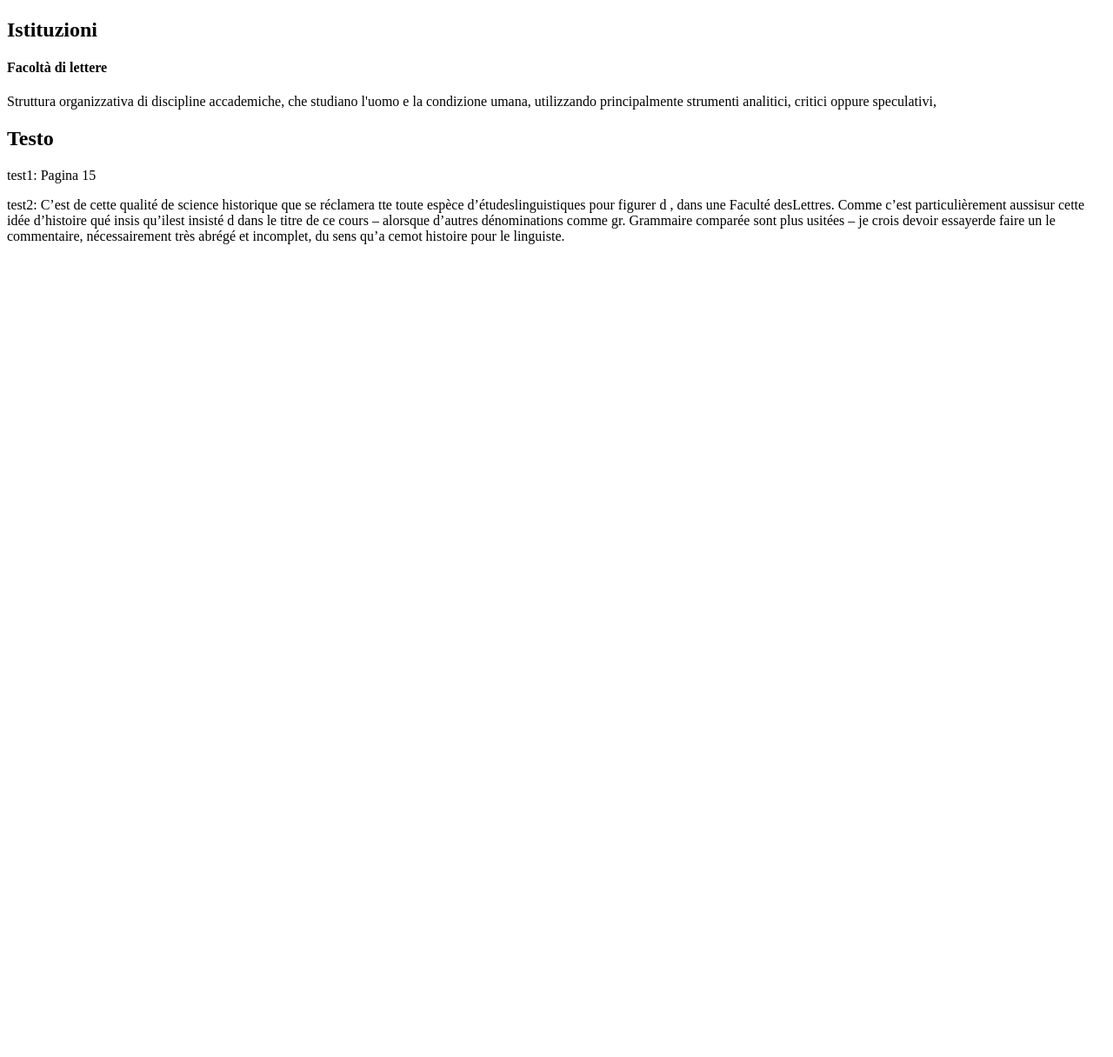
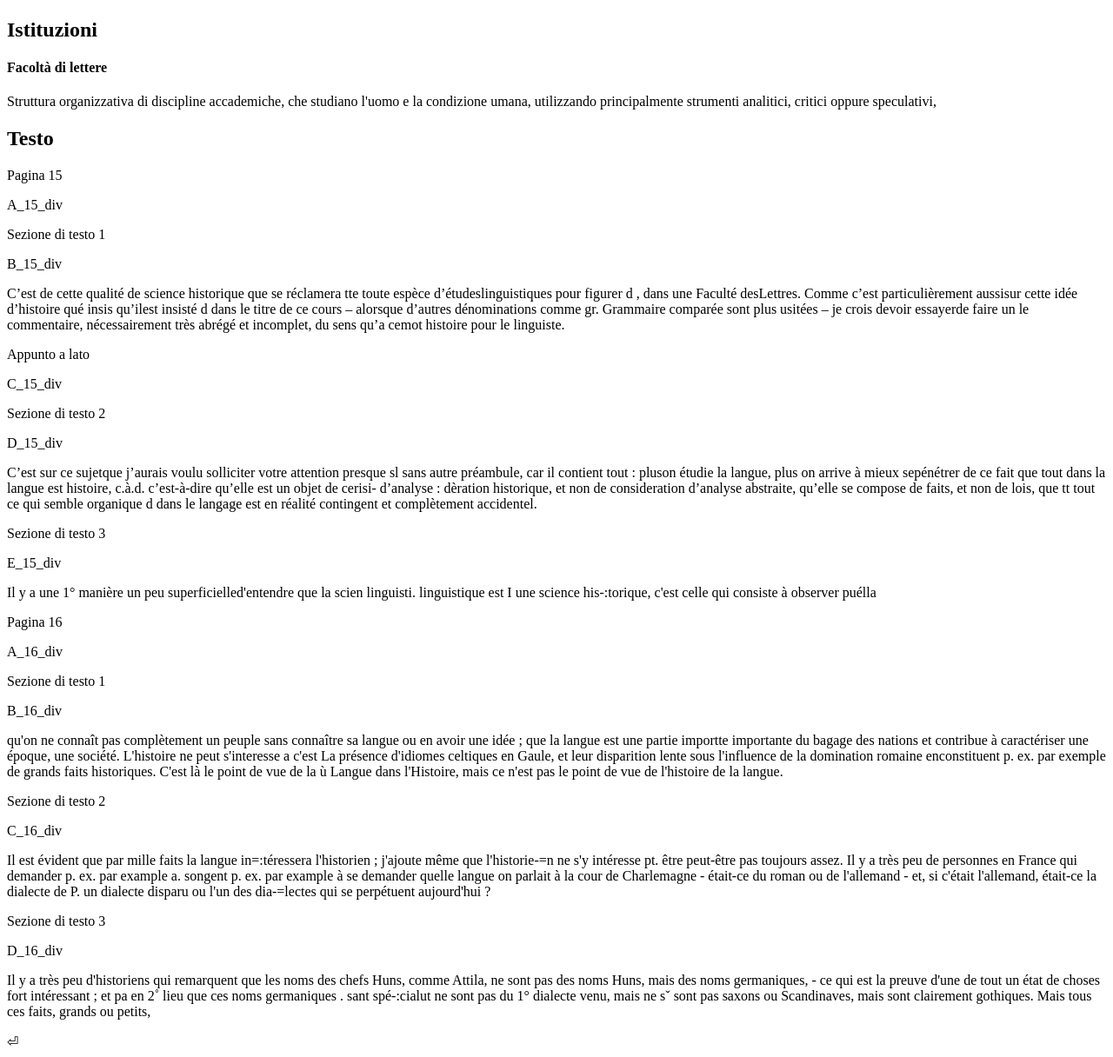
Before and after one commit to Bess6598/ProgettoCodificaTesti_INFOUMA_UNIPI, a plain HTML site: page Progetto finale/pagina.html in a window 1280 px wide. Shown: the part 1188-2404 px from the top of the page at 87% size. Before the commit the page ends 1485 px from the top, so only its background shows below. Drawn offline with Linux system fonts and the light colour scheme.

Commit message:
Modifiche del template

```diff
--- a/Progetto finale/pagina.html
+++ b/Progetto finale/pagina.html
@@ -93,8 +93,15 @@
          </div>
          <div id="testo_section">
             <h2 id="ancora_testo">Testo</h2>
-            <p>test1: Pagina 15</p>
-            <p>test2:
+            <div class="sezione">
+               <p>Pagina 15</p>
+               <p>A_15_div</p>
+               <p></p>
+            </div>
+            <div class="sezione">
+               <p>Sezione di testo 1</p>
+               <p>B_15_div</p>
+               <p>
 
                   C’est de cette qualité de science historique
                   que se réclamera
@@ -132,6 +139,225 @@
 
                   </p>
             </div>
+            <div class="sezione">
+               <p>Appunto a lato</p>
+               <p>C_15_div</p>
+               <p></p>
+            </div>
+            <div class="sezione">
+               <p>Sezione di testo 2</p>
+               <p>D_15_div</p>
+               <p>
+
+                  C’est sur ce sujetque j’aurais voulu solliciter votre attention
+                  presque
+
+                  sl
+                  sans
+
+                  autre préambule, car il contient tout : pluson étudie
+                  la langue, plus on arrive à
+
+                  mieux
+                  sepénétrer
+
+
+                  de ce fait que
+                  tout dans la
+                  langue est histoire,
+
+                  c.à.d.
+                  c’est-à-dire
+                  qu’elle est un
+                  objet
+
+                  de cerisi-
+
+                  d’analyse
+                  : dèration
+                  historique, et non
+                  de consideration
+                  d’analyse abstraite, qu’elle se compose
+                  de faits, et non de
+                  lois, que
+
+                  tt
+                  tout
+                  ce qui semble
+                  organique
+
+                  d
+                  dans
+                  le
+                  langage est en réalité
+                  contingent et
+                  complètement accidentel.
+
+                  </p>
+            </div>
+            <div class="sezione">
+               <p>Sezione di testo 3</p>
+               <p>E_15_div</p>
+               <p>
+
+                  Il y a une
+                  1°
+                  manière un peu superficielled'entendre que la
+                  scien
+
+
+                  linguisti.
+                  linguistique
+
+                  est
+
+                  I
+                  une
+
+                  science his-:torique,
+                  c'est celle qui consiste à observer
+
+
+                  puélla
+
+
+
+                  </p>
+            </div>
+            <div class="sezione">
+               <p>Pagina 16</p>
+               <p>A_16_div</p>
+               <p></p>
+            </div>
+            <div class="sezione">
+               <p>Sezione di testo 1</p>
+               <p>B_16_div</p>
+               <p>
+
+                  qu'on ne connaît pas complètement un peuple sans connaître sa
+                  langue ou en avoir une idée ; que la langue
+                  est une partie
+
+                  importte
+                  importante
+                  du bagage des nations et contribue à
+                  caractériser une époque,
+                  une société.
+
+
+
+                  L'histoire ne peut s'interesse a c'est
+
+
+
+                  La présence d'idiomes celtiques en
+                  Gaule,
+                  et leur disparition lente sous l'influence de la
+                  domination romaine
+                  enconstituent
+
+                  p. ex.
+                  par exemple
+
+                  de grands faits historiques.
+
+
+                  C'est là le point de vue de la ù
+                  Langue dans
+                  l'Histoire, mais ce n'est
+                  pas le point de vue de
+                  l'histoire de la langue.
+
+                  </p>
+            </div>
+            <div class="sezione">
+               <p>Sezione di testo 2</p>
+               <p>C_16_div</p>
+               <p>
+
+                  Il est évident que par mille faits
+                  la langue in=:téressera l'historien
+                  ; j'ajoute même que l'historie-=n ne s'y intéresse
+
+                  pt. être
+                  peut-être
+                  pas toujours assez.
+
+
+                  Il y a très peu de personnes
+
+                  en France
+                  qui
+
+                  demander
+
+                  p. ex.
+                  par example
+
+
+                  a.
+                  songent
+
+                  p. ex.
+                  par example
+                  à se demander quelle
+                  langue on parlait à
+                  la cour de
+                  Charlemagne  - était-ce
+                  du roman ou de l'allemand - et, si c'était l'allemand, était-ce
+
+                  la dialecte
+                  de P.
+
+                  un dialecte disparu ou l'un des
+                  dia-=lectes qui se perpétuent aujourd'hui ?
+
+                  </p>
+            </div>
+            <div class="sezione">
+               <p>Sezione di testo 3</p>
+               <p>D_16_div</p>
+               <p>
+
+                  Il y a très peu d'historiens  qui
+                  remarquent que les noms des chefs Huns,  comme
+                  Attila, ne sont pas des
+                  noms Huns, mais des  noms germaniques, - ce qui est la preuve
+                  d'une  de
+                  tout un état de choses fort intéressant ;
+
+
+                  et
+
+
+                  pa
+
+
+                  en 2˚
+                  lieu que ces noms germaniques .
+
+
+                  sant spé-:cialut
+
+
+                  ne sont pas du 1°
+                  dialecte venu,
+                  mais
+
+                  ne
+
+                  sˇ
+                  sont
+                  pas saxons ou Scandinaves, mais
+                  sont clairement gothiques.
+
+
+                  Mais tous ces faits, grands
+                  ou petits,
+
+                  </p>
+            </div>
+         </div>
       </div>
    </body>
-</html>
+</html>⏎
```
Also changed, not shown: 1 other file. Lines whose indentation alone changed are shown as unchanged.
